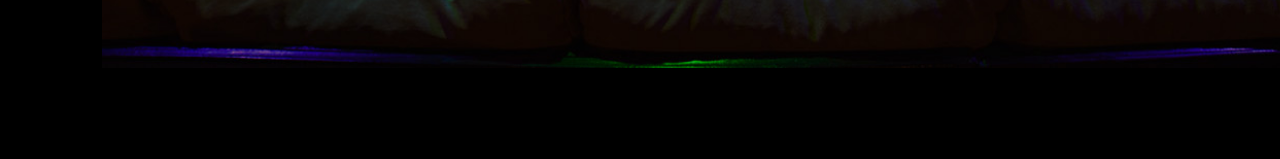
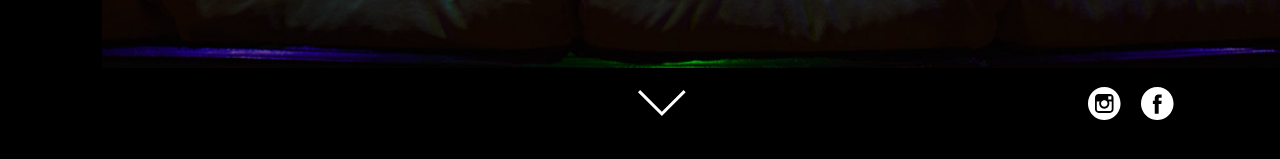
Before and after one commit to yaroslavvalenty/yaroslavvalenty.github.io, a plain HTML site: page index.html in a window 1280 px wide. Shown: the part 653-812 px from the top of the page. Drawn offline with nearby package versions, Linux system fonts and the light colour scheme.

Commit message:
num2
new blocks

```diff
--- a/css/main.css
+++ b/css/main.css
@@ -40,7 +40,10 @@ body {
 }
 
 .main-content .bottom-nav {
-    width: 100%;
+    width: 91%;
+    display: flex;
+    align-items: center;
+    padding-bottom: 6.875em;
 }
 
 .content .menu {
@@ -50,7 +53,7 @@ body {
 }
 
 .content .menu .logo{
-    width: 6.125em;
+    width: 6.125rem;
     padding-top: 2.9375em;
     padding-bottom: 2.9375em;
     flex-grow: 1;
@@ -127,3 +130,25 @@ body {
     border: 2px solid #E67E22;
     box-sizing: content-box;
 }
+
+.bottom-nav .arrow {
+    padding-top: 1.375em;
+    padding-bottom: 1.375em;
+    margin-left: 50%;
+}
+
+.bottom-nav .arrow a {
+    display: block;
+}
+
+.bottom-nav .social {
+    margin-left: auto;
+}
+
+.bottom-nav .social .container {
+    display: flex;
+}
+
+.bottom-nav .social .container .icon + .icon {
+    margin-left: 1.25em;
+}
--- a/index.html
+++ b/index.html
@@ -61,12 +61,20 @@
                 </div>
             </div>
             <div class="bottom-nav">
-
+                <div class="arrow">
+                    <a href="#"><img src="images/Vector%202.svg" alt=""></a>
+                </div>
+                <div class="social">
+                    <div class="container">
+                        <div class="icon"><img src="images/instagram-logo.svg" alt=""></div>
+                        <div class="icon"><img src="images/facebook-logo-button.svg" alt=""></div>
+                    </div>
+                </div>
             </div>
         </div>
     </header>
 
 
-<script>document.write('<script src="http://' + (location.host || 'localhost').split(':')[0] + ':35729/livereload.js?snipver=1"></' + 'script>')</script>
+    <script>document.write('<script src="http://' + (location.host || 'localhost').split(':')[0] + ':35729/livereload.js?snipver=1"></' + 'script>')</script>
 </body>
 </html>
```
